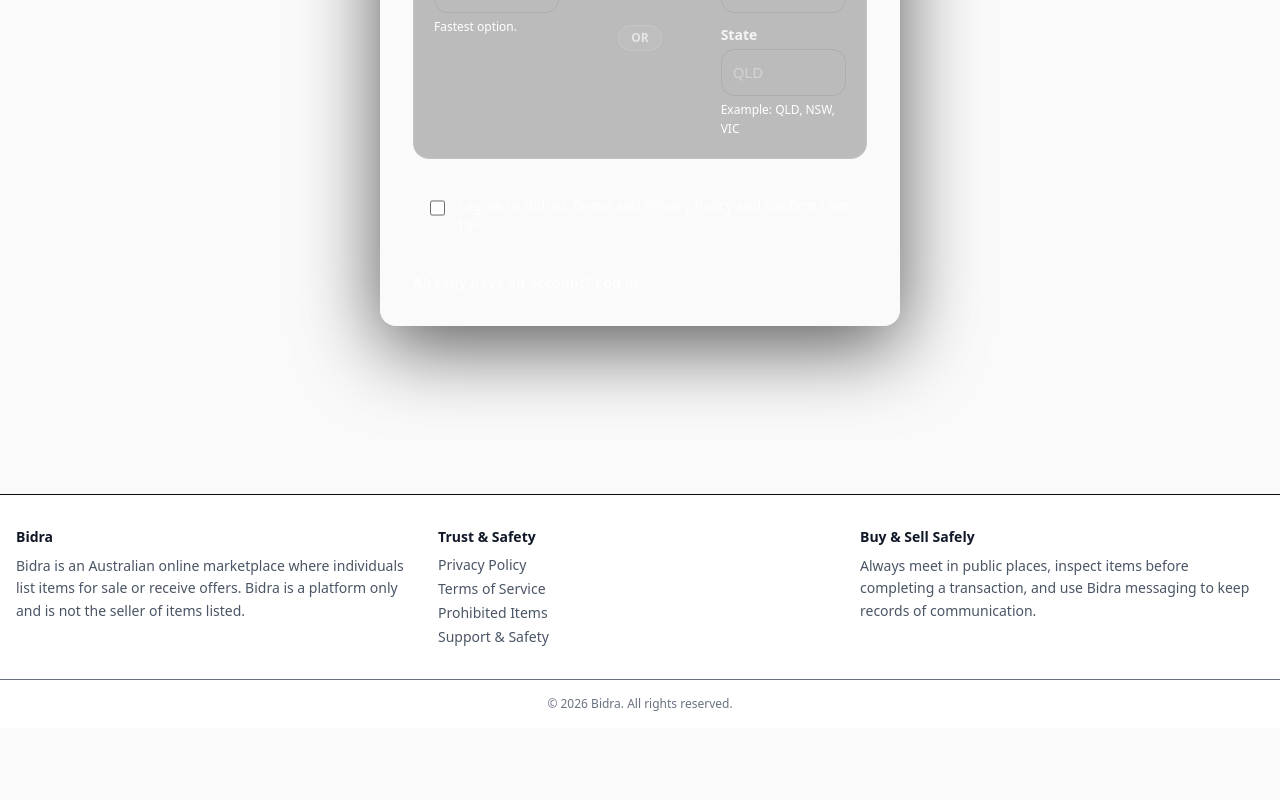
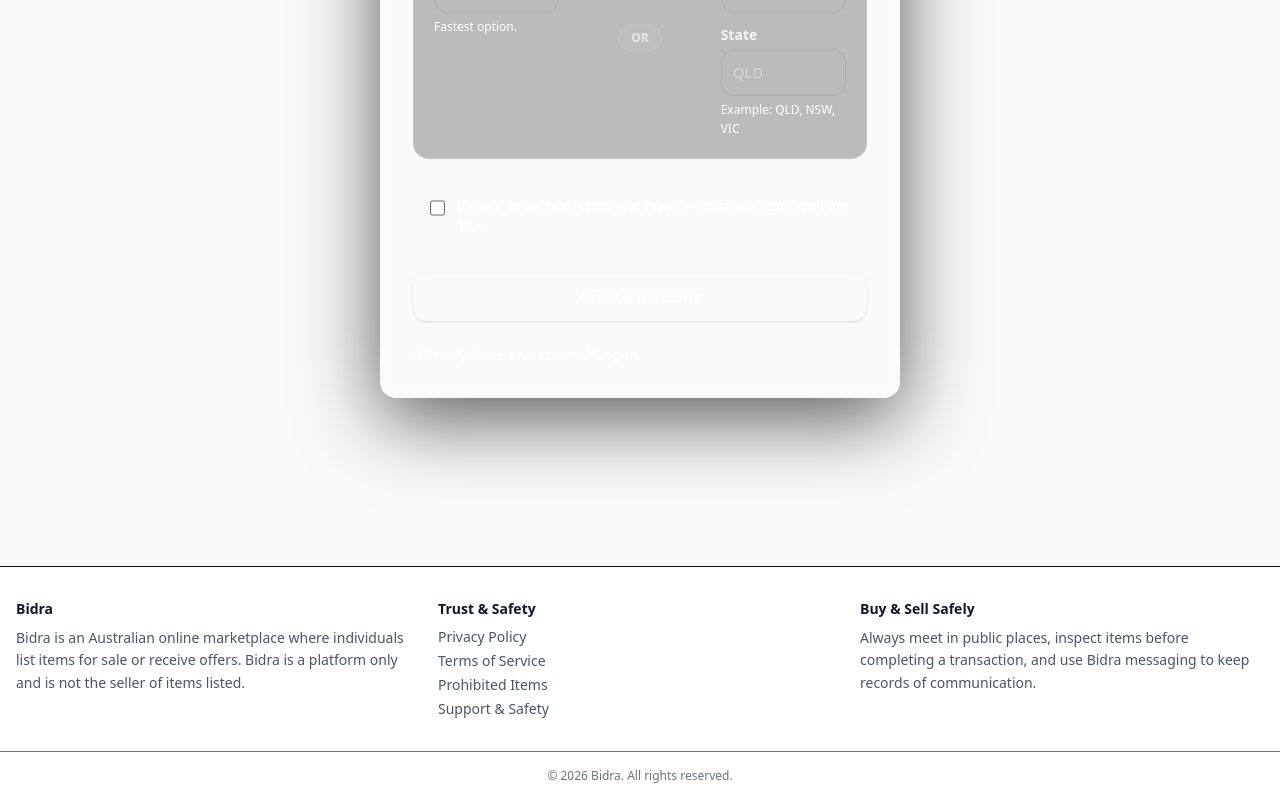
Before and after one commit to TradeFlow1/bidra, a Next.js app: page /auth/register in a window 1280 px wide. Shown: the part 904-1704 px from the top of the page. Before the commit the page ends 1632 px from the top, so only its background shows below. Built offline with nearby package versions, Linux system fonts and the light colour scheme; no server answers.

Commit message:
Theme: register page (System A) + fix layout + submit button

```diff
--- a/app/auth/register/page.tsx
+++ b/app/auth/register/page.tsx
@@ -22,7 +22,7 @@ export default function RegisterPage() {
   const [loading, setLoading] = useState(false);
 
   const [agreeTerms, setAgreeTerms] = useState(false);
-const [ok, setOk] = useState(false);
+  const [ok, setOk] = useState(false);
   const [error, setError] = useState<string | null>(null);
 
   const [form, setForm] = useState<FormState>({
@@ -280,7 +280,9 @@ const [ok, setOk] = useState(false);
                       </div>
                     </div>
                   </div>
-                </div>                <label className="mt-5 flex items-start gap-3 rounded-xl border border-white/10 bg-white/5 px-4 py-3 text-sm text-white/80">
+                </div>
+
+                <label className="mt-5 flex items-start gap-3 rounded-xl border border-white/10 bg-white/5 px-4 py-3 text-sm text-white/80">
                   <input
                     type="checkbox"
                     name="agreeTerms"
@@ -300,9 +302,21 @@ const [ok, setOk] = useState(false);
 
 
 
+                <div className="mt-5 flex flex-col gap-3">
+                  <button
+                    type="submit"
+                    disabled={loading}
+                    className={cx(
+                      "inline-flex items-center justify-center rounded-xl bg-[var(--bidra-blue)] px-4 py-3 font-extrabold text-black transition",
+                      loading && "opacity-70 cursor-not-allowed"
+                    )}
+                  >
+                    {loading ? "Creating..." : "Create account"}
+                  </button>
+                </div>
                 <div className="flex flex-col gap-2 text-sm text-white/65 sm:flex-row sm:items-center sm:justify-between">
 <Link
-                    className="font-semibold text-[var(--bidra-blue)] underline underline-offset-4 text-[var(--bidra-blue)]"
+                    className="font-semibold underline underline-offset-4 text-[var(--bidra-blue)]"
                     href="/auth/login"
                   >
                     Already have an account? Log in
```
